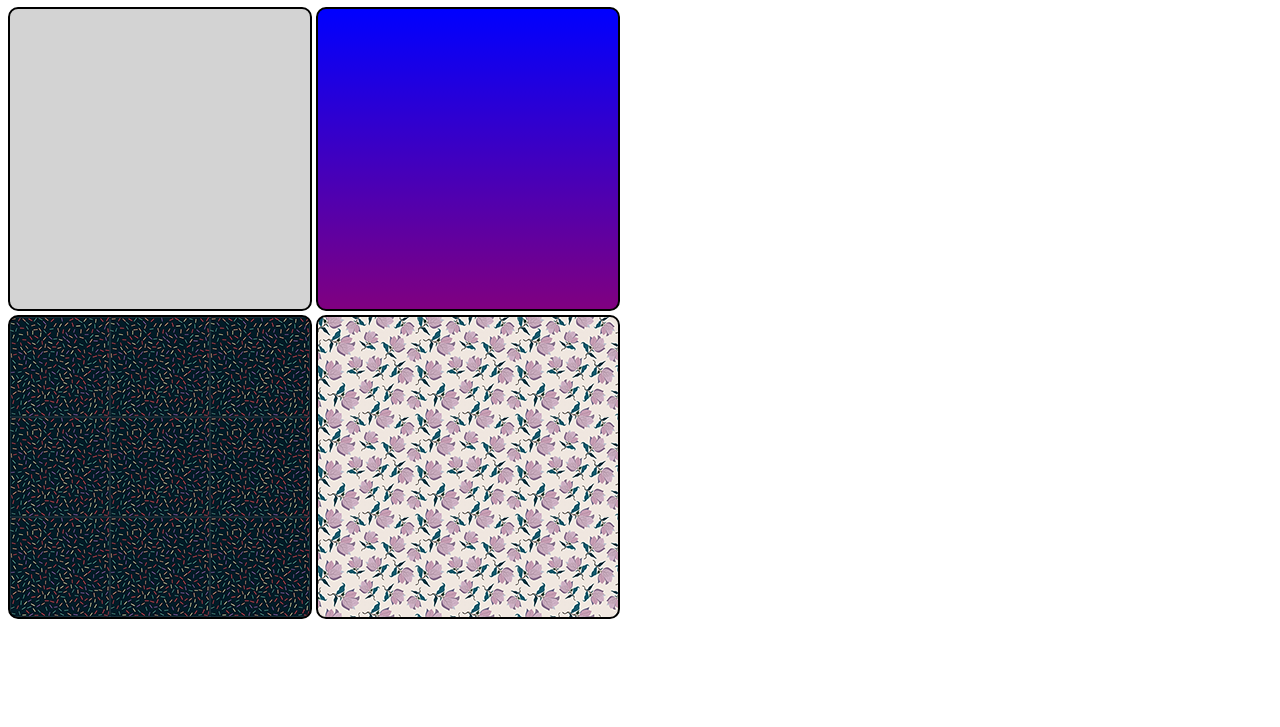
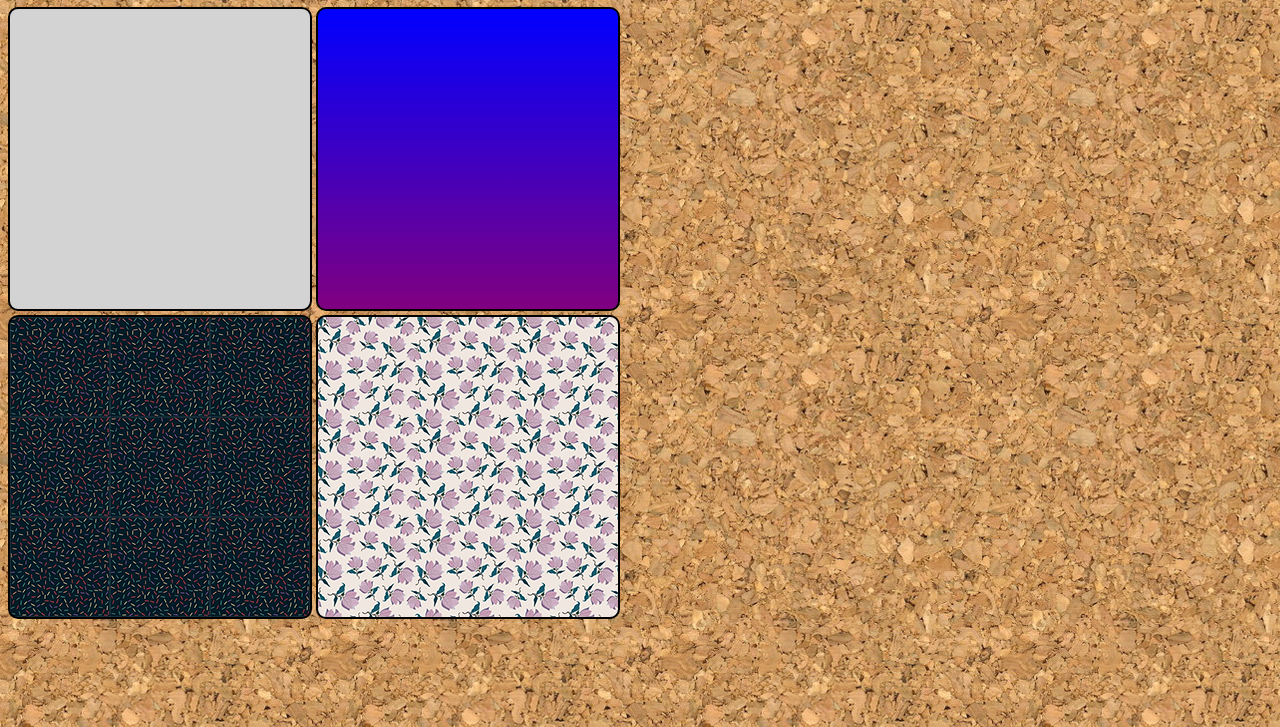
Before and after one commit to mauriciosantos-08/html-css-cursoemvideo, a plain HTML site: page exercicios/ex022/index.html in a window 1280 px wide. Shown: the part 73-800 px from the top of the page. Drawn offline with Linux system fonts and the light colour scheme.

Commit message:
Update style.css

```diff
--- a/exercicios/ex022/style.css
+++ b/exercicios/ex022/style.css
@@ -1,6 +1,10 @@
 @charset "UTF-8";
 
-body > div.quadrado {
+body {
+  background-image: url(img/wallpaper001.jpg);
+}
+
+div.quadrado {
   height: 300px;
   width: 300px;
   border: 2px solid black;
```
